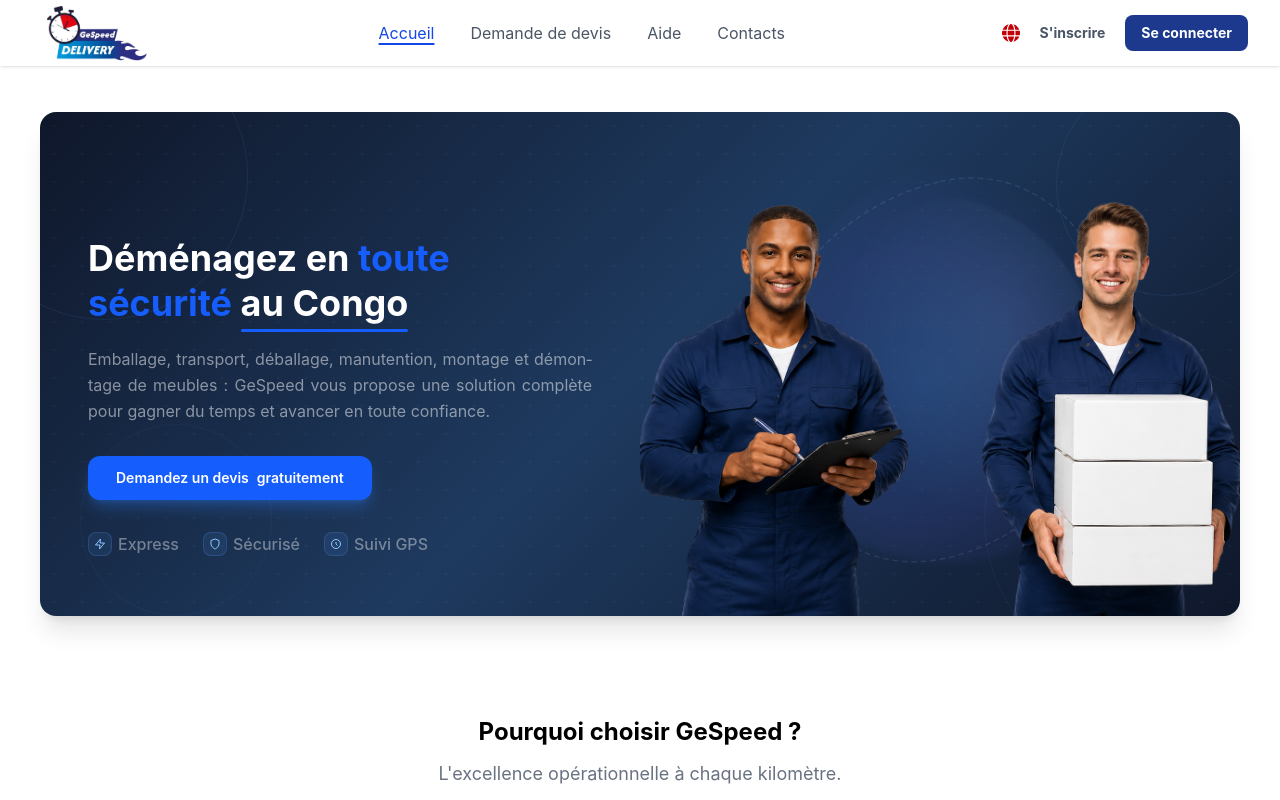
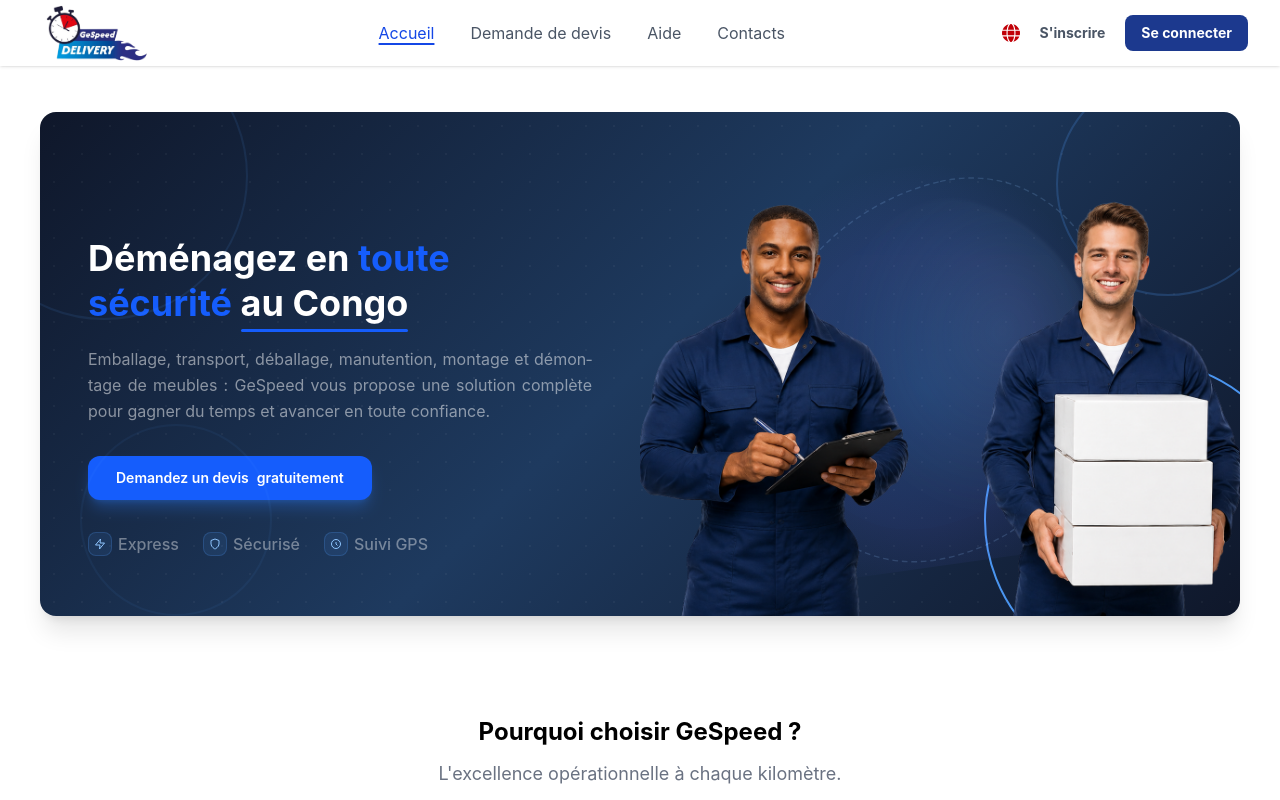
Before and after one commit to so914/Gespeed, a React (Vite) app: page / in a window 1280 px wide. Shown: the top 800 px of the page. Built offline with nearby package versions, Linux system fonts and the light colour scheme.

Commit message:
add link at the navbar version mobile option devis

```diff
--- a/src/components/Hero.jsx
+++ b/src/components/Hero.jsx
@@ -21,9 +21,9 @@ export default function Hero() {
         />
 
         {/* ── Col gauche : Texte ── */}
-        <div className="relative z-10 flex items-center px-12 pt-16">
-          <div className="pointer-events-none absolute -top-20 -left-20 w-72 h-72 rounded-full border border-blue-400/10" />
-          <div className="pointer-events-none absolute bottom-0 left-10 w-48 h-48 rounded-full border border-blue-400/[0.06]" />
+        <div className="relative z-10 flex items-center px-12  pt-16">
+          <div className="pointer-events-none absolute -top-20 -left-20 w-72 h-72 rounded-full border-2 border-blue-400/10" />
+          <div className="pointer-events-none absolute bottom-0 left-10 w-48 h-48 rounded-full border-2 border-blue-400/[0.06]" />
 
           <div className="w-full">
 
@@ -77,8 +77,8 @@ export default function Hero() {
         {/* ── Col droite : Blob + Image ── */}
         <div className="relative z-10 flex items-center justify-center overflow-hidden">
           {/* Anneaux */}
-          <div className="pointer-events-none absolute -top-10 -right-10 w-56 h-56 rounded-full border border-blue-400/10" />
-          <div className="pointer-events-none absolute -bottom-16 -right-16 w-80 h-80 rounded-full border border-blue-400/[0.06]" />
+          <div className="pointer-events-none absolute -top-10 -right-10 w-56 h-56 rounded-full border-2 border-blue-400/20" />
+          <div className="pointer-events-none absolute -bottom-16 -right-16 w-80 h-80 rounded-full border-2 border-blue-400/[0.9]" />
 
           {/* Blob lumière douce */}
           <div
@@ -87,9 +87,8 @@ export default function Hero() {
               width: "360px",
               height: "400px",
               background:
-                "radial-gradient(ellipse at 45% 55%, rgba(59,130,246,0.22) 0%, rgba(99,102,241,0.12) 45%, transparent 72%)",
-              borderRadius: "62% 38% 46% 54% / 60% 44% 56% 40%",
-              filter: "blur(3px)",
+                "radial-gradient(ellipse at 45% 55%, rgba(60, 129, 240, 0.22) 0%, rgba(99,102,241,0.12) 45%, transparent 72%)",
+              borderRadius: "62% 38% 46% 54% /60",
               transform: "rotate(-8deg)",
             }}
           />
@@ -111,7 +110,7 @@ export default function Hero() {
           <svg
             className="absolute"
             viewBox="0 0 400 440"
-            style={{ width: "380px", height: "420px", opacity: 0.13 }}
+            style={{ width: "380px", height: "420px", opacity: 0.18 }}
             xmlns="http://www.w3.org/2000/svg"
           >
             <path
@@ -160,8 +159,8 @@ export default function Hero() {
               backgroundSize: "24px 24px",
             }}
           />
-          <div className="pointer-events-none absolute -top-10 -right-10 w-48 h-48 rounded-full border border-blue-400/10" />
-          <div className="pointer-events-none absolute -bottom-8 -left-8 w-40 h-40 rounded-full border border-blue-400/10" />
+          <div className="pointer-events-none absolute -top-10 -right-10 w-48 h-48 rounded-full border border-white/20" />
+          <div className="pointer-events-none absolute -bottom-8 -left-8 w-40 h-40 rounded-full border-2 border-white/10" />
 
           {/* Blob mobile */}
           <div
```
